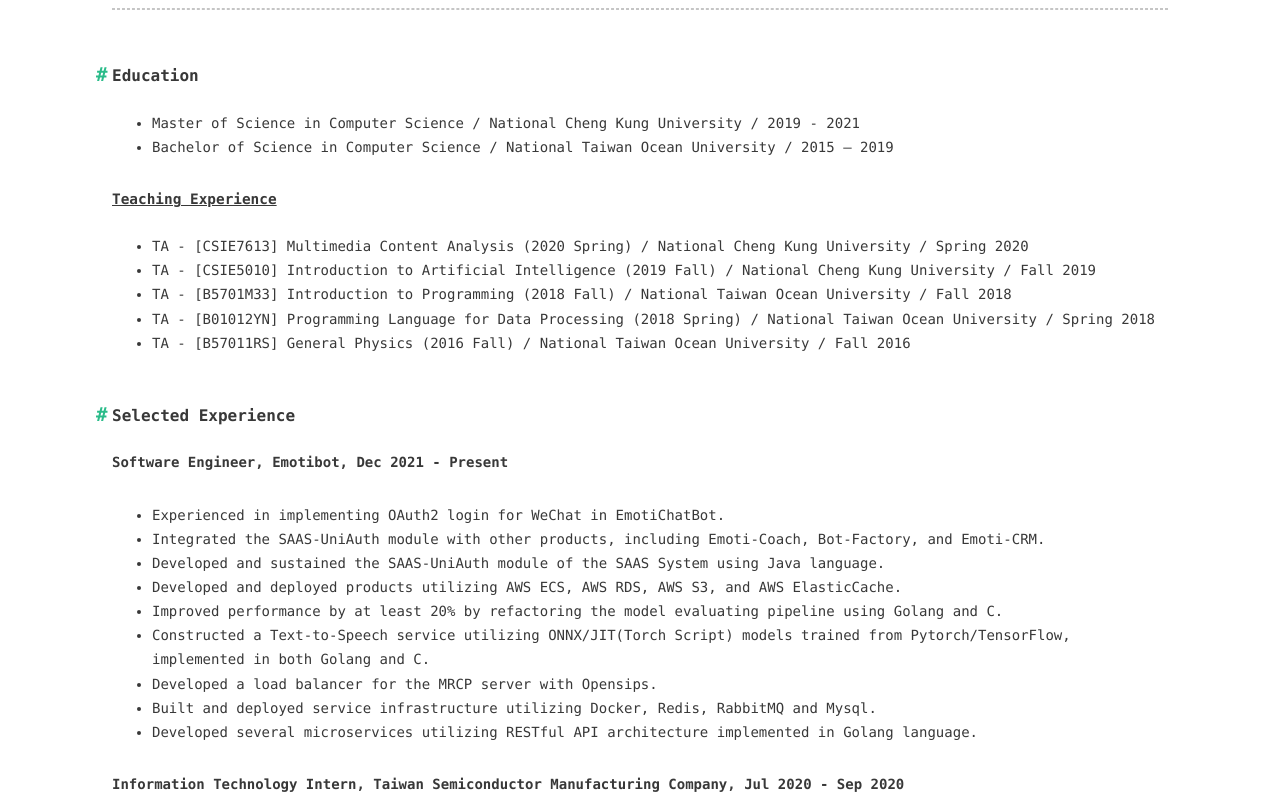
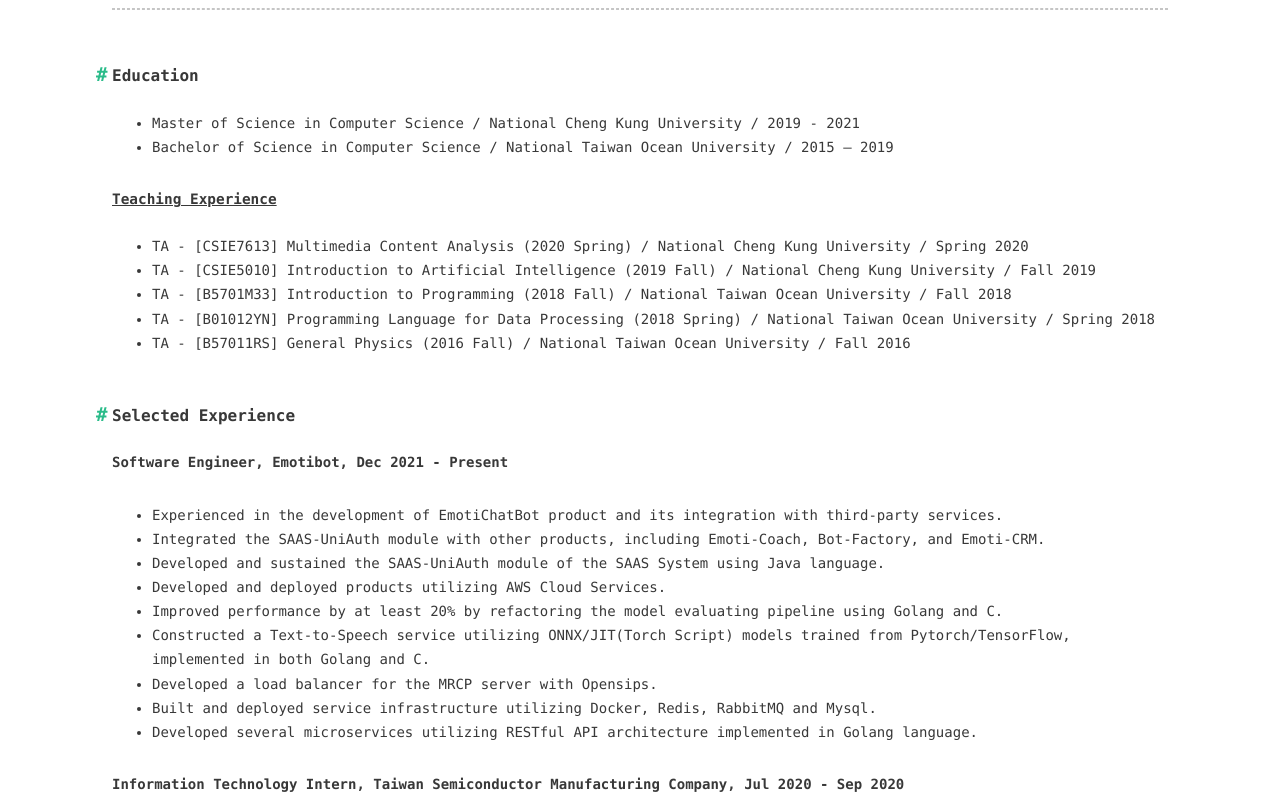
Before and after one commit to dalaoqi/dalaoqi.github.io, a plain HTML site: page about/index.html in a window 1280 px wide. Shown: the part 385-1182 px from the top of the page. Drawn offline with nearby package versions, Linux system fonts and the light colour scheme.

Commit message:
update about page

```diff
--- a/about/index.html
+++ b/about/index.html
@@ -152,10 +152,10 @@
 </ul>
 <h2 id="Selected-Experience"><a href="#Selected-Experience" class="headerlink" title="Selected Experience"></a>Selected Experience</h2><p><strong>Software Engineer, Emotibot,  Dec 2021 - Present</strong></p>
 <ul>
-<li>Experienced in implementing OAuth2 login for WeChat in EmotiChatBot.</li>
+<li>Experienced in the development of EmotiChatBot product and its integration with third-party services.</li>
 <li>Integrated the SAAS-UniAuth module with other products, including Emoti-Coach, Bot-Factory, and Emoti-CRM.</li>
 <li>Developed and sustained the SAAS-UniAuth module of the SAAS System using Java language.</li>
-<li>Developed and deployed products utilizing AWS ECS, AWS RDS, AWS S3, and AWS ElasticCache.</li>
+<li>Developed and deployed products utilizing AWS Cloud Services.</li>
 <li>Improved performance by at least 20% by refactoring the model evaluating pipeline using Golang and C.</li>
 <li>Constructed a Text-to-Speech service utilizing ONNX&#x2F;JIT(Torch Script) models trained from Pytorch&#x2F;TensorFlow, implemented in both Golang and C.</li>
 <li>Developed a load balancer for the MRCP server with Opensips.</li>
```
